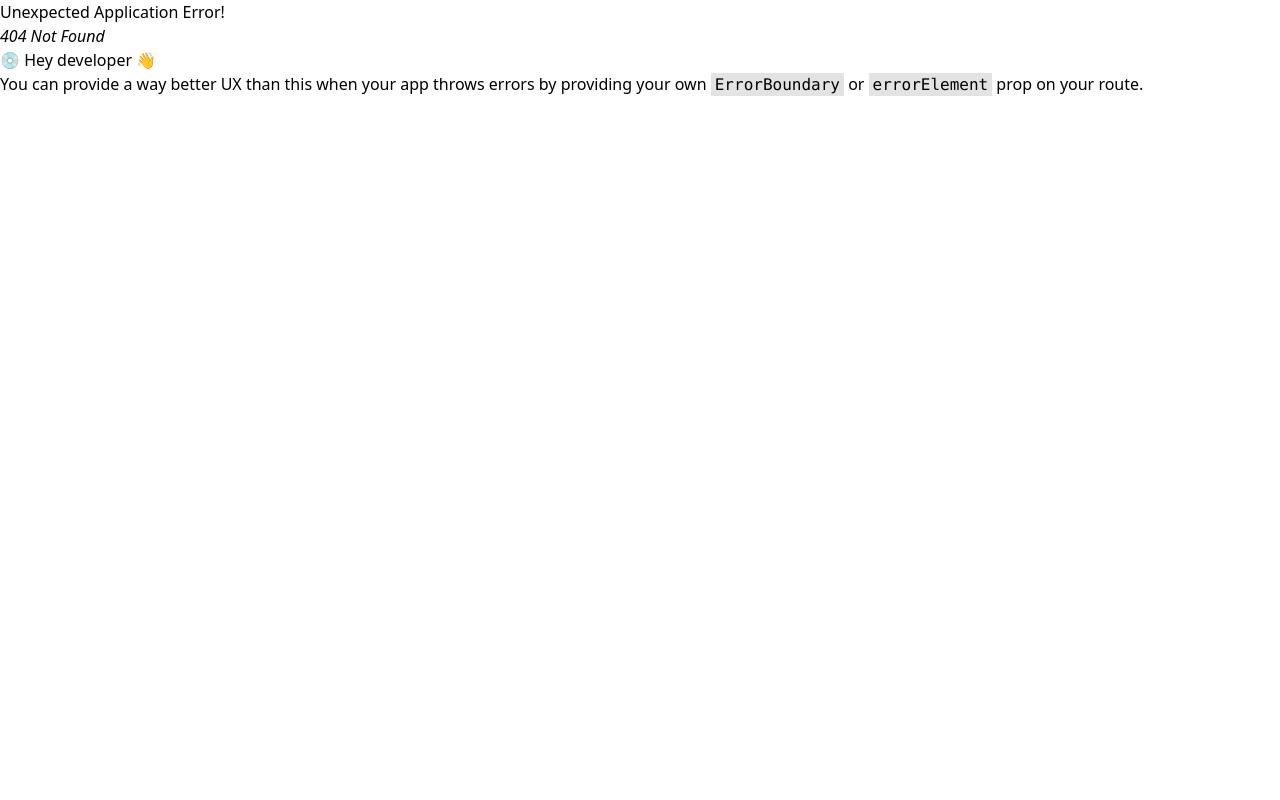
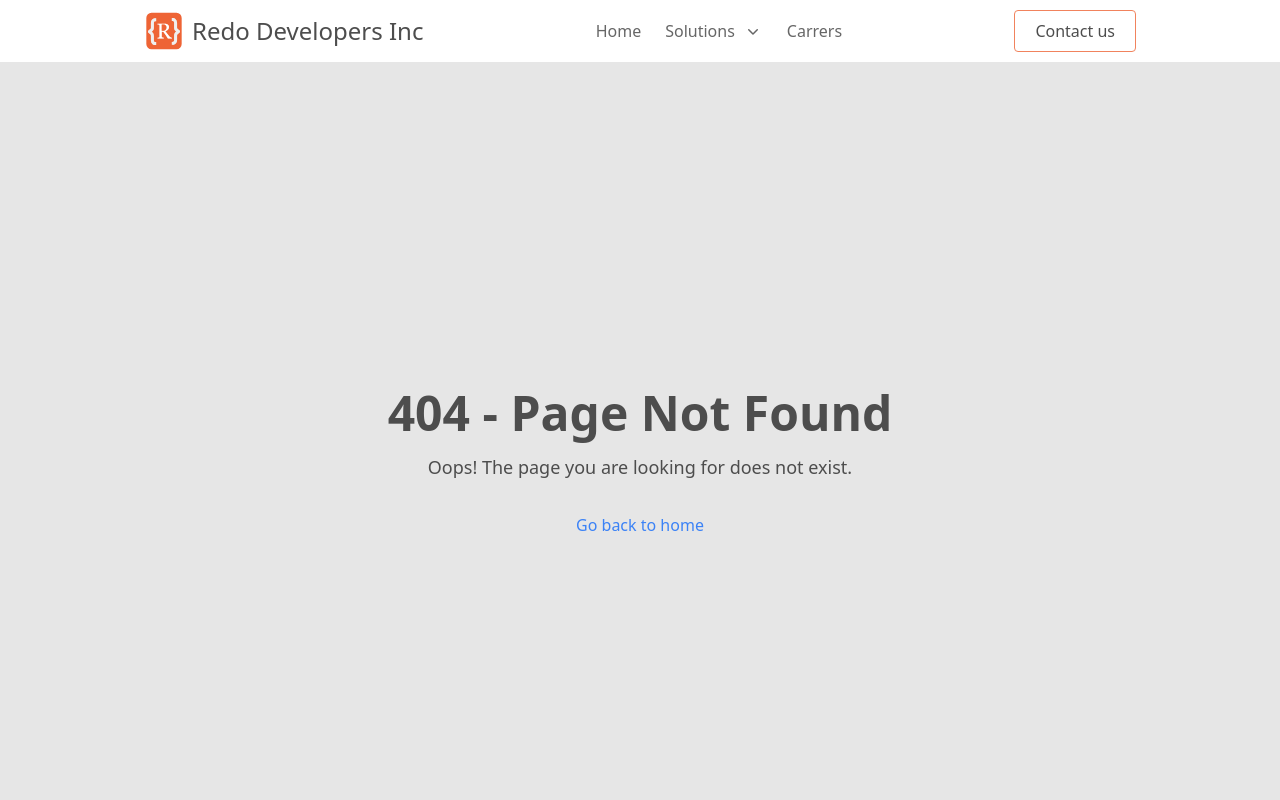
Before and after one commit to Theetawee/REDO-DEVELOPERS-SITE, a React (Vite) app: page /about in a window 1280 px wide. Before the commit this address had no page. Shown: the top 800 px of the page. Built offline with nearby package versions, Linux system fonts and the light colour scheme; a small style sheet from the web is missing.

Commit message:
save update

```diff
--- a/src/App.tsx
+++ b/src/App.tsx
@@ -3,11 +3,16 @@ import MainLayout from "./layouts/MainLayout";
 import { lazy } from "react";
 
 const HomePage = lazy(()=>import('./pages/HomePage'))
+const NotFoundPage = lazy(() => import('./pages/NotFoundPage'));
+
+
+
 
 const router=createBrowserRouter(
   createRoutesFromElements(
     <Route element={<MainLayout/>}>
       <Route path="/" element={<HomePage />} />
+      <Route path="*" element={<NotFoundPage />} />
     </Route>
   )
 )
--- a/src/layouts/MainLayout.tsx
+++ b/src/layouts/MainLayout.tsx
@@ -4,15 +4,19 @@ import Appbar from "../components/Partials/AppBar/Appbar";
 import DrawerProvider from "../context/DrawerContext";
 import Drawer from "../components/Partials/Drawer";
 import Footer from "../components/Partials/AppBar/Footer";
-
+import SuspenseLoader from "../components/utils/SuspenseLoader";
 const MainLayout = () => {
     return (
         <HelmetProvider>
             <DrawerProvider>
                 <Appbar />
-                <Drawer/>
-                <Outlet />
-                <Footer/>
+                <Drawer />
+                <main className="min-h-screen">
+                    <SuspenseLoader>
+                    <Outlet />
+                    </SuspenseLoader>
+                </main>
+                <Footer />
             </DrawerProvider>
         </HelmetProvider>
     );
--- /dev/null
+++ b/src/pages/NotFoundPage.tsx
@@ -0,0 +1,21 @@
+import { Link } from "react-router-dom";
+
+const NotFoundPage = () => {
+    return (
+        <section className="flex flex-col items-center justify-center h-screen bg-gray-100">
+            <div className="text-center">
+                <h1 className="text-5xl text-gray-700 font-bold mb-4">
+                    404 - Page Not Found
+                </h1>
+                <p className="text-lg text-gray-700 mb-8">
+                    Oops! The page you are looking for does not exist.
+                </p>
+                <Link to="/" className="text-blue-500 hover:underline">
+                    Go back to home
+                </Link>
+            </div>
+        </section>
+    );
+};
+
+export default NotFoundPage;
```
